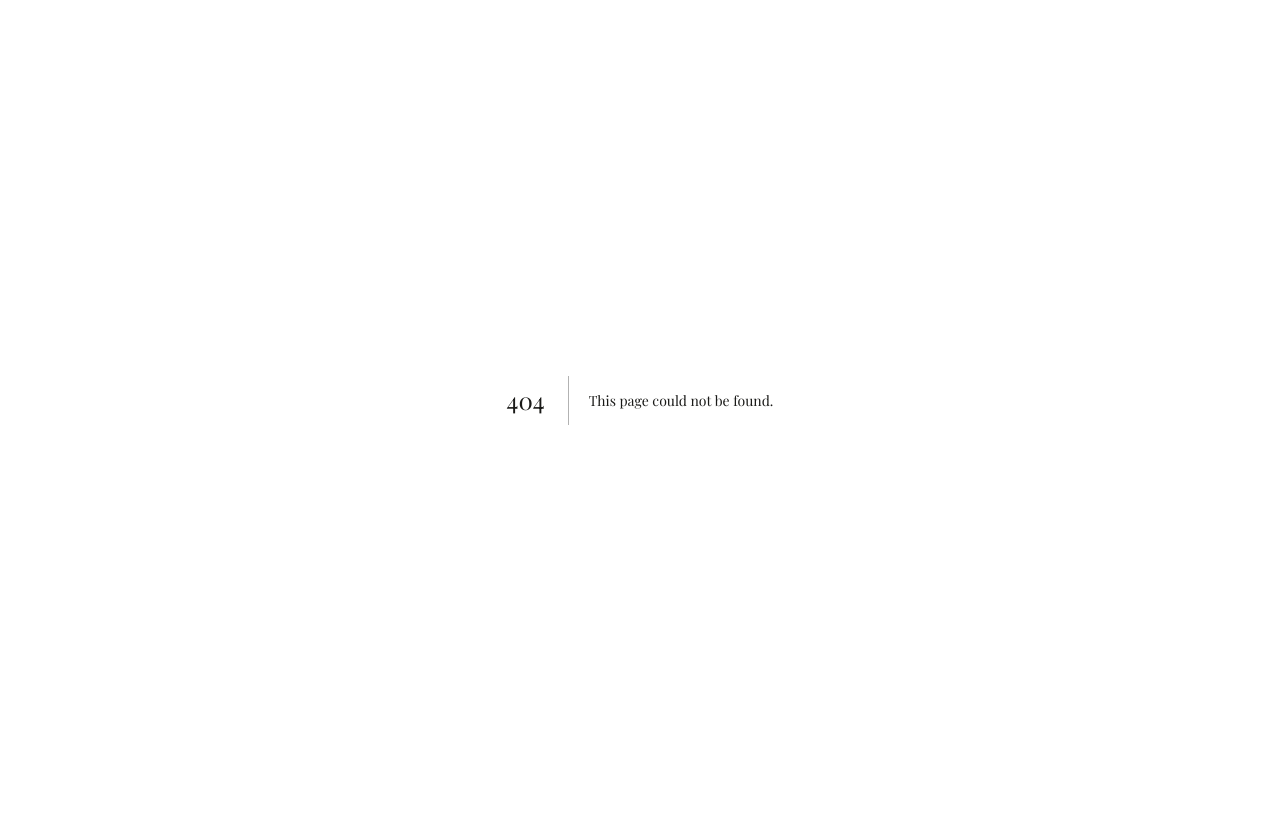
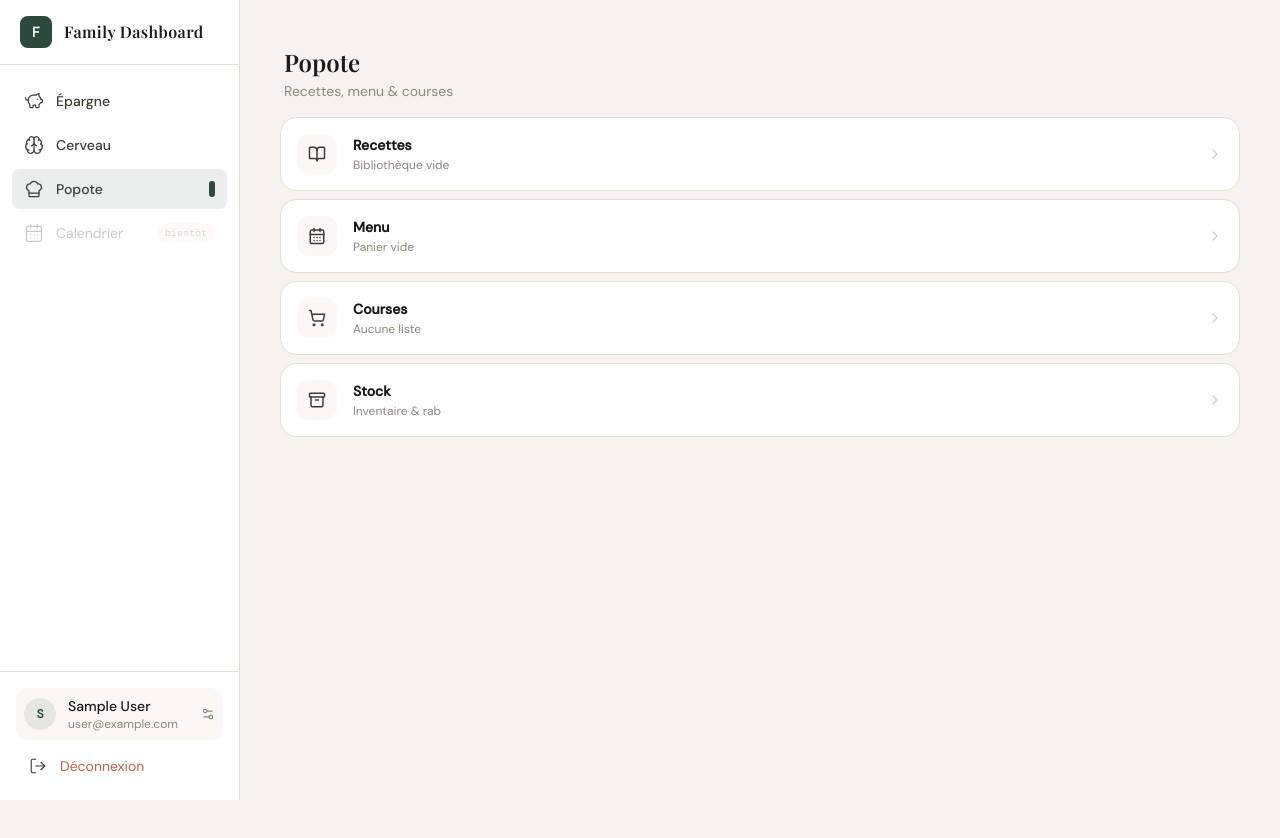
Before and after one commit to MooChep/family-dashboard, a Next.js app: page /popote in a window 1280 px wide. Before the commit this address had no page. Shown: the top 838 px of the page. Before the commit the page ends 800 px from the top, so only its background shows below. Built offline with nearby package versions, Linux system fonts and the light colour scheme; no server answers; the database is empty; sample sign-in values are in the browser's storage.

Commit message:
S22: page accueil Popote, layout, bottom nav 4 onglets

```diff
--- /dev/null
+++ b/src/app/(dashboard)/popote/layout.tsx
@@ -0,0 +1,17 @@
+import type { ReactNode, ReactElement } from 'react'
+import { PopoteBottomNav } from '@/components/layout/PopoteBottomNav'
+
+/**
+ * Layout module Popote — ajoute la bottom nav 4 onglets sur mobile
+ * et un padding bas pour que le contenu ne soit pas masqué par la nav.
+ */
+export default function PopoteLayout({ children }: { children: ReactNode }): ReactElement {
+  return (
+    <>
+      <div className="pb-16">
+        {children}
+      </div>
+      <PopoteBottomNav />
+    </>
+  )
+}
--- /dev/null
+++ b/src/app/(dashboard)/popote/page.tsx
@@ -0,0 +1,119 @@
+import Link from 'next/link'
+import { BookOpen, CalendarDays, ShoppingCart, Archive, ChevronRight } from 'lucide-react'
+import { getServerSession } from 'next-auth'
+import { redirect } from 'next/navigation'
+import { authOptions } from '@/lib/auth'
+import { prisma } from '@/lib/prisma'
+
+export const metadata = { title: 'Popote' }
+
+/**
+ * Page d'accueil du module Popote.
+ * Affiche un récapitulatif rapide + accès aux 4 sections.
+ */
+export default async function PopotePage() {
+  const session = await getServerSession(authOptions)
+  if (!session) redirect('/auth/login')
+
+  const [recipeCount, slotCount, shoppingList] = await Promise.all([
+    prisma.recipe.count(),
+    prisma.planningSlot.count({ where: { portionsConsumed: { lt: prisma.planningSlot.fields.portions } } }),
+    prisma.shoppingList.findFirst({
+      orderBy: { generatedAt: 'desc' },
+      include: { _count: { select: { items: { where: { purchased: false, skipped: false } } } } },
+    }),
+  ])
+
+  const pendingItems = shoppingList?._count.items ?? 0
+
+  const sections = [
+    {
+      href:    '/popote/recettes',
+      icon:    BookOpen,
+      label:   'Recettes',
+      detail:  recipeCount > 0 ? `${recipeCount} recette${recipeCount > 1 ? 's' : ''}` : 'Bibliothèque vide',
+      accent:  false,
+    },
+    {
+      href:    '/popote/menu',
+      icon:    CalendarDays,
+      label:   'Menu',
+      detail:  slotCount > 0 ? `${slotCount} recette${slotCount > 1 ? 's' : ''} au programme` : 'Panier vide',
+      accent:  false,
+    },
+    {
+      href:    '/popote/courses',
+      icon:    ShoppingCart,
+      label:   'Courses',
+      detail:  shoppingList
+        ? pendingItems > 0
+          ? `${pendingItems} article${pendingItems > 1 ? 's' : ''} restant${pendingItems > 1 ? 's' : ''}`
+          : 'Liste complète ✓'
+        : 'Aucune liste',
+      accent:  pendingItems > 0,
+    },
+    {
+      href:    '/popote/stock',
+      icon:    Archive,
+      label:   'Stock',
+      detail:  'Inventaire & rab',
+      accent:  false,
+    },
+  ]
+
+  return (
+    <div className="flex flex-col min-h-screen" style={{ background: 'var(--bg)' }}>
+
+      {/* Header */}
+      <div className="px-5 pt-6 pb-4">
+        <h1 className="font-display text-2xl font-semibold" style={{ color: 'var(--text)' }}>
+          Popote
+        </h1>
+        <p className="font-body text-sm mt-1" style={{ color: 'var(--muted)' }}>
+          Recettes, menu & courses
+        </p>
+      </div>
+
+      {/* Raccourcis sections */}
+      <div className="flex flex-col gap-2 px-4">
+        {sections.map(section => {
+          const Icon = section.icon
+          return (
+            <Link
+              key={section.href}
+              href={section.href}
+              className="flex items-center gap-4 px-4 py-4 rounded-2xl"
+              style={{
+                background: 'var(--surface)',
+                border:     '1px solid var(--border)',
+              }}
+            >
+              <div
+                className="shrink-0 w-10 h-10 rounded-xl flex items-center justify-center"
+                style={{
+                  background: section.accent ? 'var(--accent)' : 'var(--surface2)',
+                }}
+              >
+                <Icon
+                  size={18}
+                  style={{ color: section.accent ? '#fff' : 'var(--text2)' }}
+                />
+              </div>
+
+              <div className="flex-1 min-w-0">
+                <p className="font-display text-sm font-semibold" style={{ color: 'var(--text)' }}>
+                  {section.label}
+                </p>
+                <p className="font-mono text-xs mt-0.5 truncate" style={{ color: section.accent ? 'var(--accent)' : 'var(--muted)' }}>
+                  {section.detail}
+                </p>
+              </div>
+
+              <ChevronRight size={16} style={{ color: 'var(--border2)', flexShrink: 0 }} />
+            </Link>
+          )
+        })}
+      </div>
+    </div>
+  )
+}
--- /dev/null
+++ b/src/components/layout/PopoteBottomNav.tsx
@@ -0,0 +1,56 @@
+'use client'
+
+import Link from 'next/link'
+import { usePathname } from 'next/navigation'
+import { BookOpen, CalendarDays, ShoppingCart, Archive } from 'lucide-react'
+import { cn } from '@/lib/utils'
+
+const NAV_ITEMS = [
+  { label: 'Recettes', href: '/popote/recettes', icon: BookOpen      },
+  { label: 'Menu',     href: '/popote/menu',     icon: CalendarDays  },
+  { label: 'Courses',  href: '/popote/courses',  icon: ShoppingCart  },
+  { label: 'Stock',    href: '/popote/stock',    icon: Archive       },
+]
+
+export function PopoteBottomNav(): React.ReactElement {
+  const pathname = usePathname()
+
+  if (!pathname.startsWith('/popote')) return <></>
+
+  return (
+    <nav
+      className="fixed bottom-0 left-0 right-0 h-16 flex items-center justify-around z-40 md:hidden px-1 shadow-[0_-4px_12px_rgba(0,0,0,0.05)]"
+      style={{
+        background:  'var(--surface)',
+        borderTop:   '1px solid var(--border)',
+      }}
+    >
+      {NAV_ITEMS.map(item => {
+        const Icon   = item.icon
+        const active = pathname.startsWith(item.href)
+
+        return (
+          <Link
+            key={item.href}
+            href={item.href}
+            className={cn(
+              'relative flex flex-col items-center justify-center gap-1 flex-1 h-full transition-all pb-[env(safe-area-inset-bottom)]',
+            )}
+            style={{ color: active ? 'var(--accent)' : 'var(--text2)' }}
+          >
+            <Icon size={20} strokeWidth={active ? 2.5 : 2} />
+            <span className="text-[9px] font-bold uppercase tracking-tighter">
+              {item.label}
+            </span>
+            {active && (
+              <div
+                className="absolute top-0 w-10 h-0.5 rounded-b-full"
+                style={{ background: 'var(--accent)', boxShadow: '0 0 8px var(--accent)' }}
+              />
+            )}
+          </Link>
+        )
+      })}
+    </nav>
+  )
+}
```
